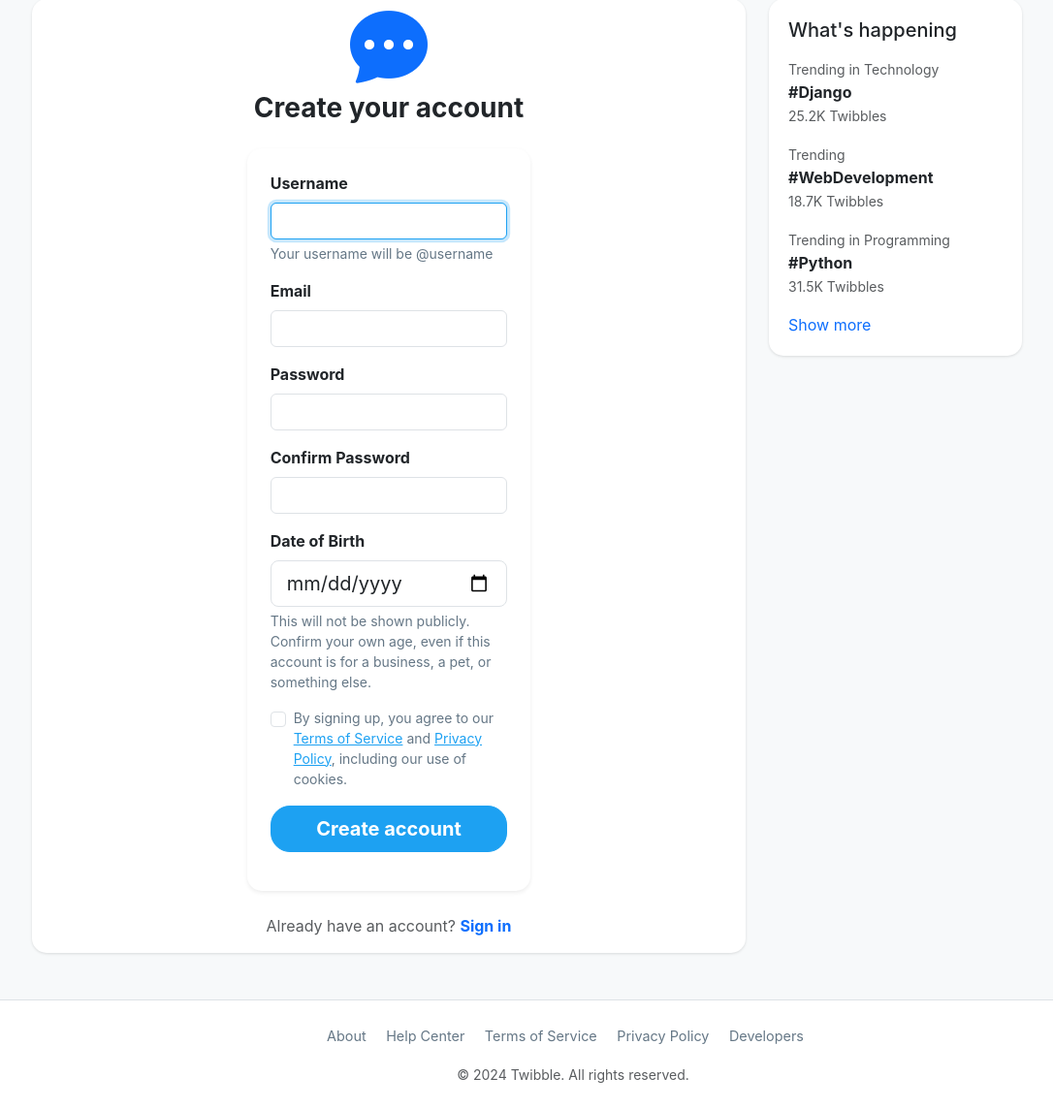
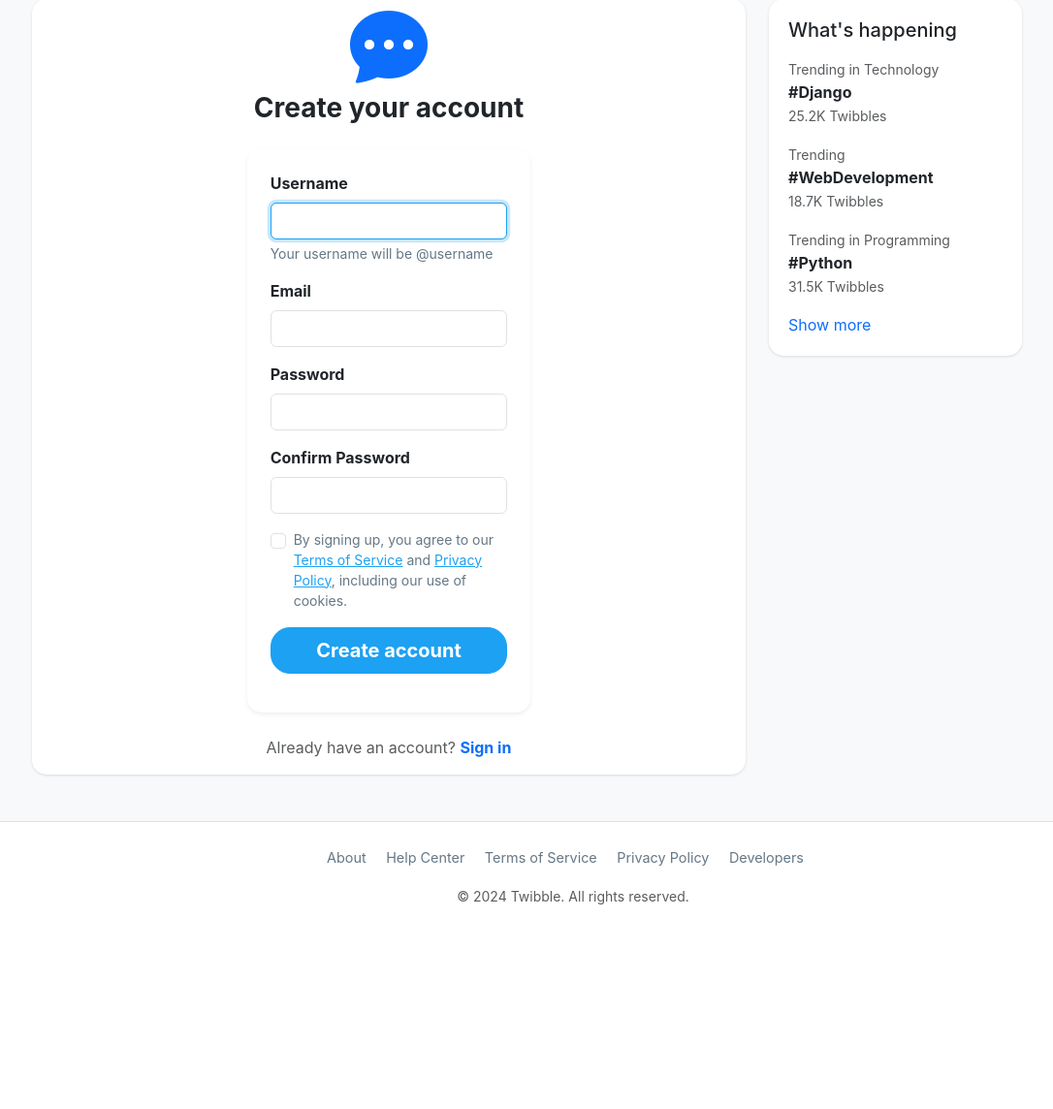
Before and after one commit to DevMohammad-SA/Twibble, a Django app: page /users/register/ in a window 1280 px wide. Shown: the part 88-1232 px from the top of the page at 97% size, without its empty margins (49-1135 px from the left). After the commit the page ends 1021 px from the top, so only its background shows below. Run offline with Django 5.2, Linux system fonts and the light colour scheme; parts of the project's set-up code (start-up, migrations or seed data) failed here and were passed over; some libraries are stand-ins or nearby versions.

Commit message:
Fix: Removed unused 'date of birth' field in the user register form

```diff
--- a/users/templates/users/register.html
+++ b/users/templates/users/register.html
@@ -34,18 +34,6 @@
                     <div class="mb-3">
                         <label for="id_password2" class="form-label fw-bold">Confirm Password</label>
                         {{form.password2}}
-                    </div>
-
-                    <div class="mb-3">
-                        <label for="id_date_of_birth" class="form-label fw-bold">Date of Birth</label>
-                        <input type="date"
-                               class="form-control form-control-lg"
-                               id="id_date_of_birth"
-                               name="date_of_birth"
-                               required>
-                        <div class="form-text">
-                            This will not be shown publicly. Confirm your own age, even if this account is for a business, a pet, or something else.
-                        </div>
                     </div>
 
                     {% if form.errors %}
```
